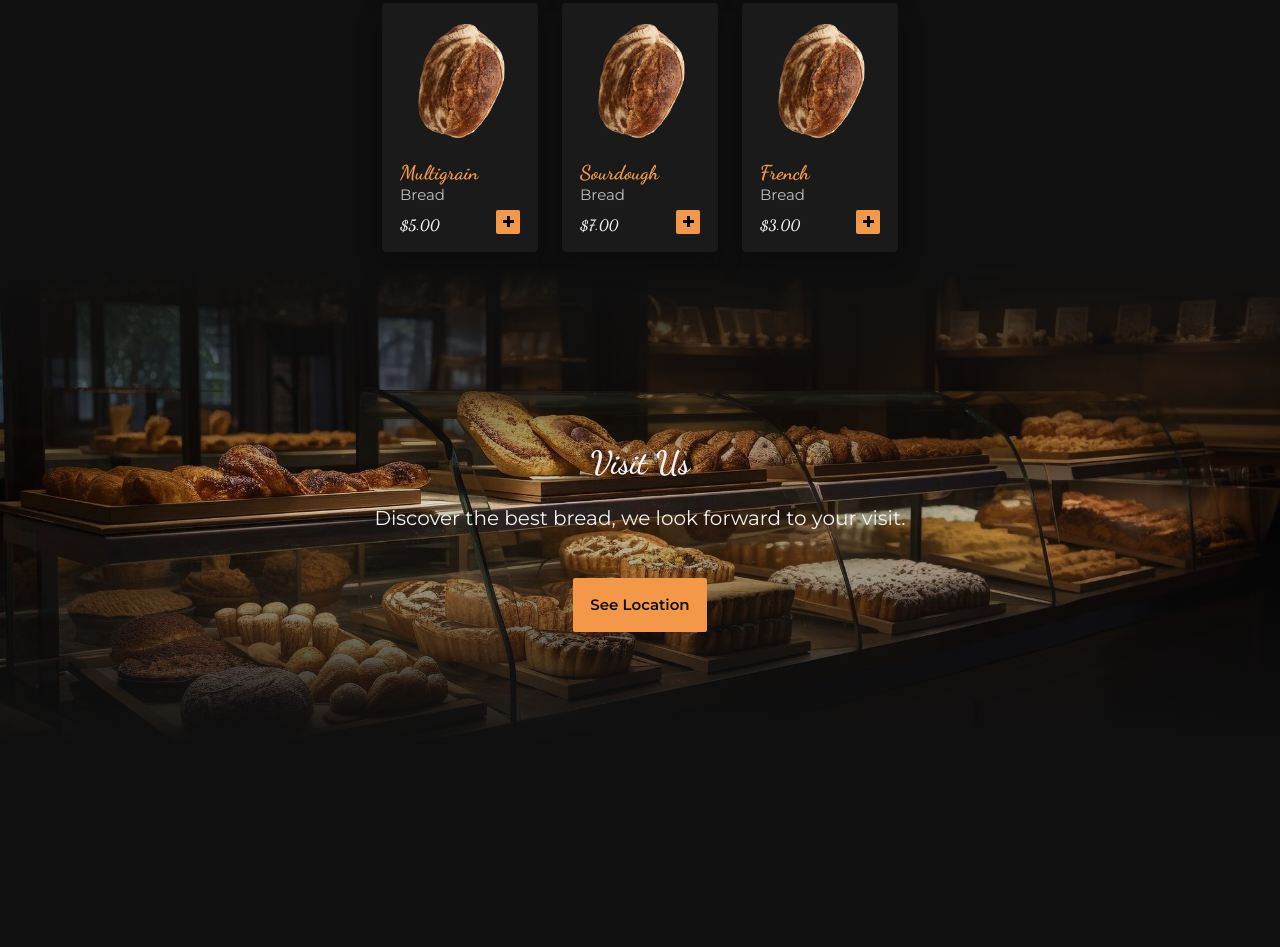
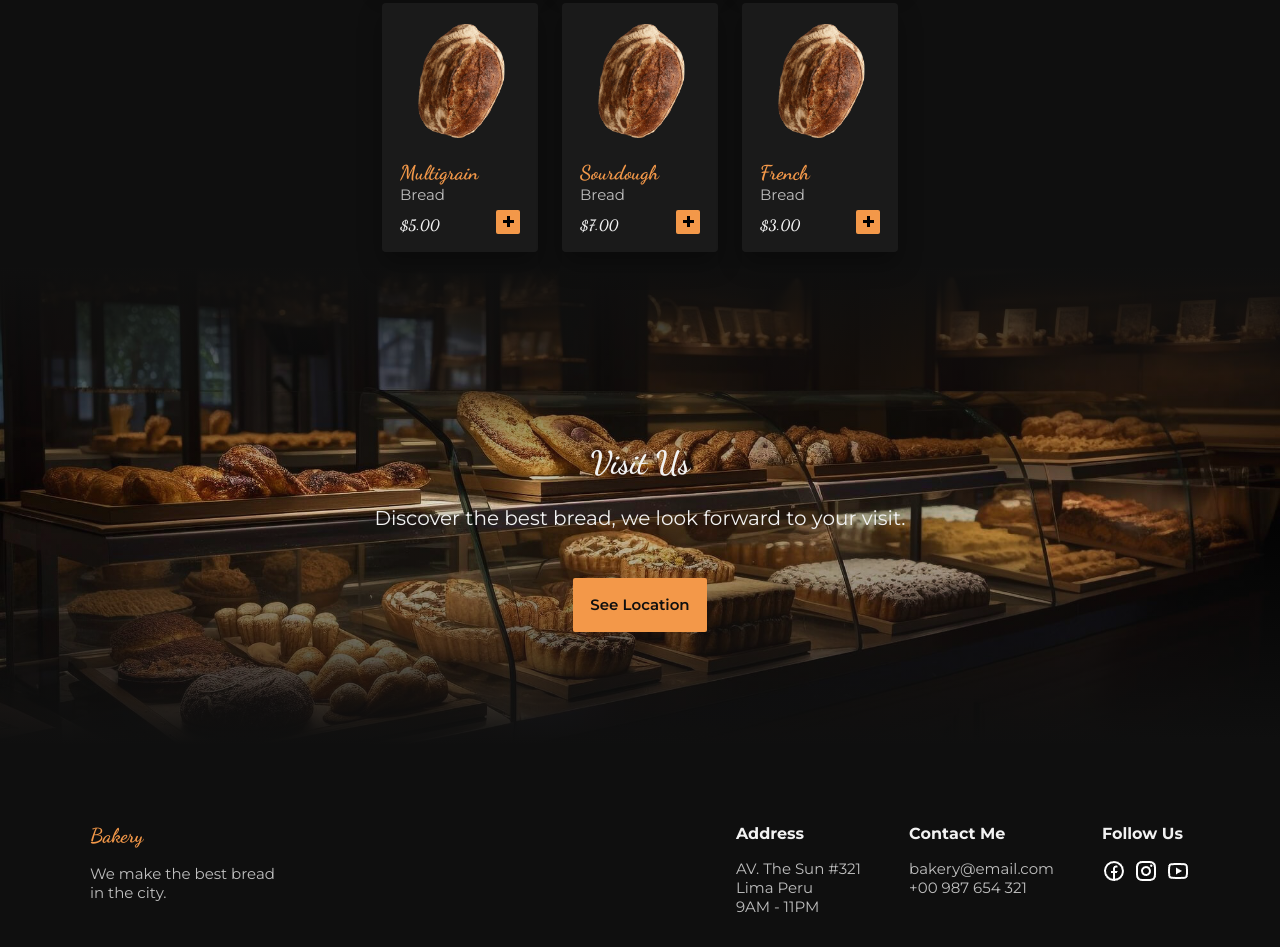
Before and after one commit to NathanBailie/responsive_bakery_landing_page, a website: page src/index.html in a window 1280 px wide. Shown: the part 2090-3037 px from the top of the page. Before the commit the page ends 2834 px from the top, so only its background shows below. Drawn offline with nearby package versions, Linux system fonts and the light colour scheme; files that its build step writes are made by us from their sources.

Commit message:
footer section

```diff
--- a/src/index.html
+++ b/src/index.html
@@ -271,8 +271,67 @@
 				</button>
 			</div>
 		</section>
+	</main>
 
-	</main>
+	<footer class="footer">
+		<section class="location section" id="location">
+			<div class="location_container container">
+				<article class="location_info">
+					<h2 class="location_logo">Bakery</h2>
+					<p>We make the best bread <br> in the city.</p>
+				</article>
+
+				<div class="location_info-wrapper">
+					<article class="location_info">
+						<h2 class="location_title">
+							Address
+						</h2>
+						<!-- <p>
+							AV. The Sun #321 <br> Lima Peru <br> 9AM - 11PM
+						</p> -->
+						<ul>
+							<li>AV. The Sun #321</li>
+							<li>Lima Peru</li>
+							<li>9AM - 11PM</li>
+						</ul>
+					</article>
+
+					<article class="location_info">
+						<h2 class="location_title">
+							Contact Me
+						</h2>
+
+						<!-- <p>
+							bakery@email.com <br> +00 987 654 321
+						</p> -->
+						<ul>
+							<li>bakery@email.com</li>
+							<li>+00 987 654 321</li>
+						</ul>
+					</article>
+
+					<article class="location_info">
+						<h2 class="location_title">
+							Follow Us
+						</h2>
+						<div class="location_socials">
+							<a href="#">
+								<img src="./img/socials/facebook.png" alt="facebook_icon">
+							</a>
+							<a href="#">
+								<img src="./img/socials/instagram.png" alt="instagram_icon">
+							</a>
+							<a href="#">
+								<img src="./img/socials/youtube.png" alt="youtube_icon">
+							</a>
+						</div>
+					</article>
+				</div>
+				<!-- <img src="./img/bread-4.png" alt="bread_img">
+				<img src="./img/bread-3.png" alt="bread_img"> -->
+			</div>
+		</section>
+	</footer>
 
 	<!-- endbuild -->
 	<!-- build:js js/common.min.js -->
--- a/src/sass/main.scss
+++ b/src/sass/main.scss
@@ -15,6 +15,7 @@
 @use "sections/about/about.scss" as *;
 @use "sections/favorites/favorites.scss" as *;
 @use "sections/visit/visit.scss" as *;
+@use "sections/location/location.scss" as *;
 
 // fonts
 @font-face {
--- a/src/sass/sections/header/header.scss
+++ b/src/sass/sections/header/header.scss
@@ -28,6 +28,10 @@
 		color: var(--first-color);
 		font-size: var(--h2-font-size);
 		font-family: var(--second-font);
+
+		&:hover {
+			color: var(--first-color-alt);
+		}
 	}
 
 
--- /dev/null
+++ b/src/sass/sections/location/location.scss
@@ -0,0 +1,74 @@
+.location {
+
+	&_container,
+	&_info-wrapper {
+		display: flex;
+		justify-content: space-between;
+		flex-wrap: wrap;
+
+	}
+
+	&_container {
+		position: relative;
+		gap: 2rem;
+	}
+
+	&_info-wrapper {
+		gap: 3rem;
+	}
+
+	&_info {
+
+		a,
+		h2,
+		p {
+			margin-top: 0;
+		}
+
+		p {
+			margin-bottom: 0;
+		}
+
+		ul {
+			list-style-type: none;
+			padding-left: 0;
+		}
+	}
+
+	&_logo {
+		color: var(--first-color);
+		font-size: var(--h2-font-size);
+		font-family: var(--second-font);
+		transition: color .3s;
+
+		&:hover {
+			color: var(--first-color-alt);
+		}
+	}
+
+	&_title {
+		font-size: var(--h3-font-size);
+		margin-bottom: 1rem;
+	}
+
+	&_socials {
+		display: flex;
+		justify-content: center;
+		align-items: center;
+		gap: .5rem;
+
+		img {
+			width: 1.5rem;
+			height: 1.5rem;
+			transition: transform .2s;
+
+			&:hover {
+				transform: scale(1.07);
+			}
+
+			&:active {
+				transform: scale(1);
+			}
+		}
+	}
+}
```
